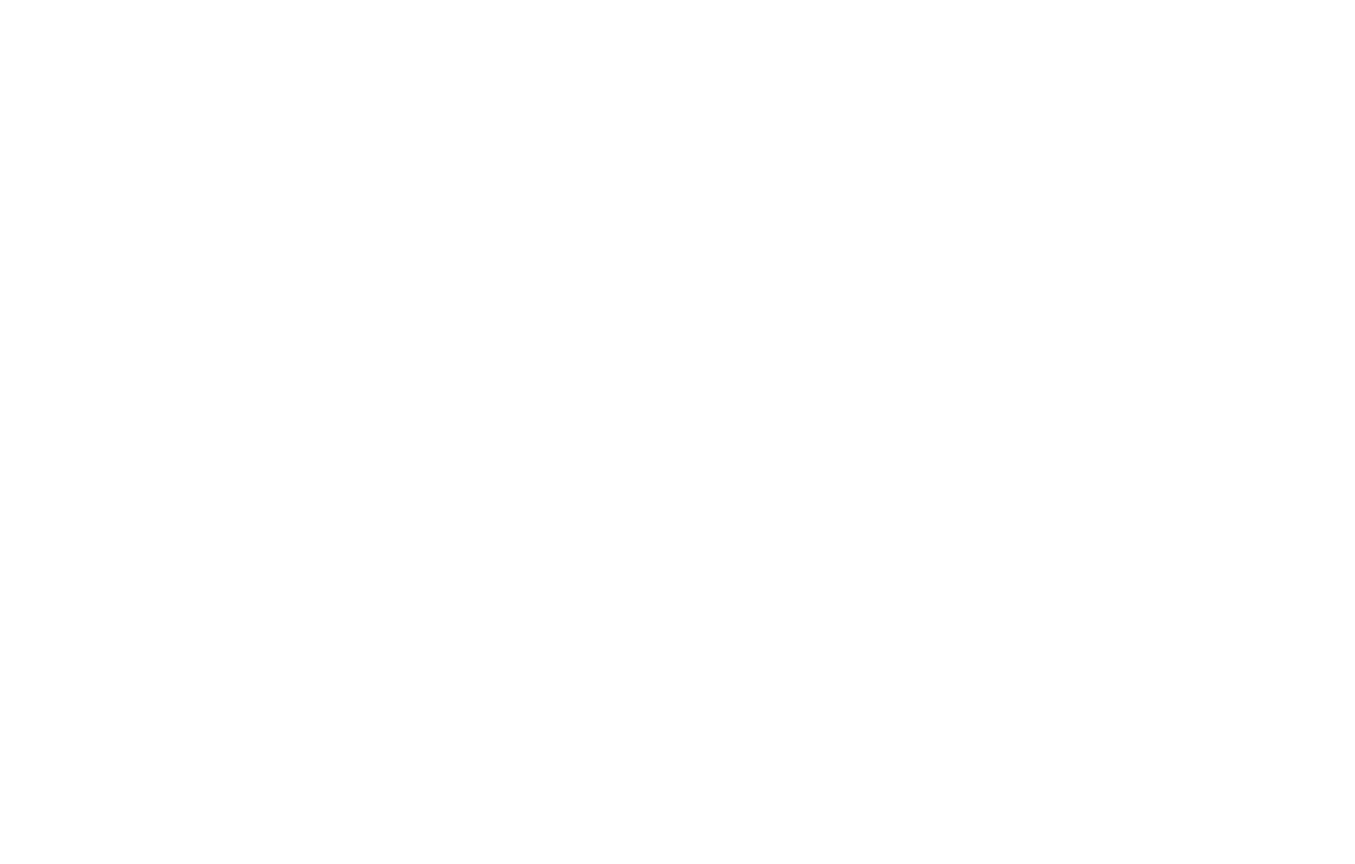
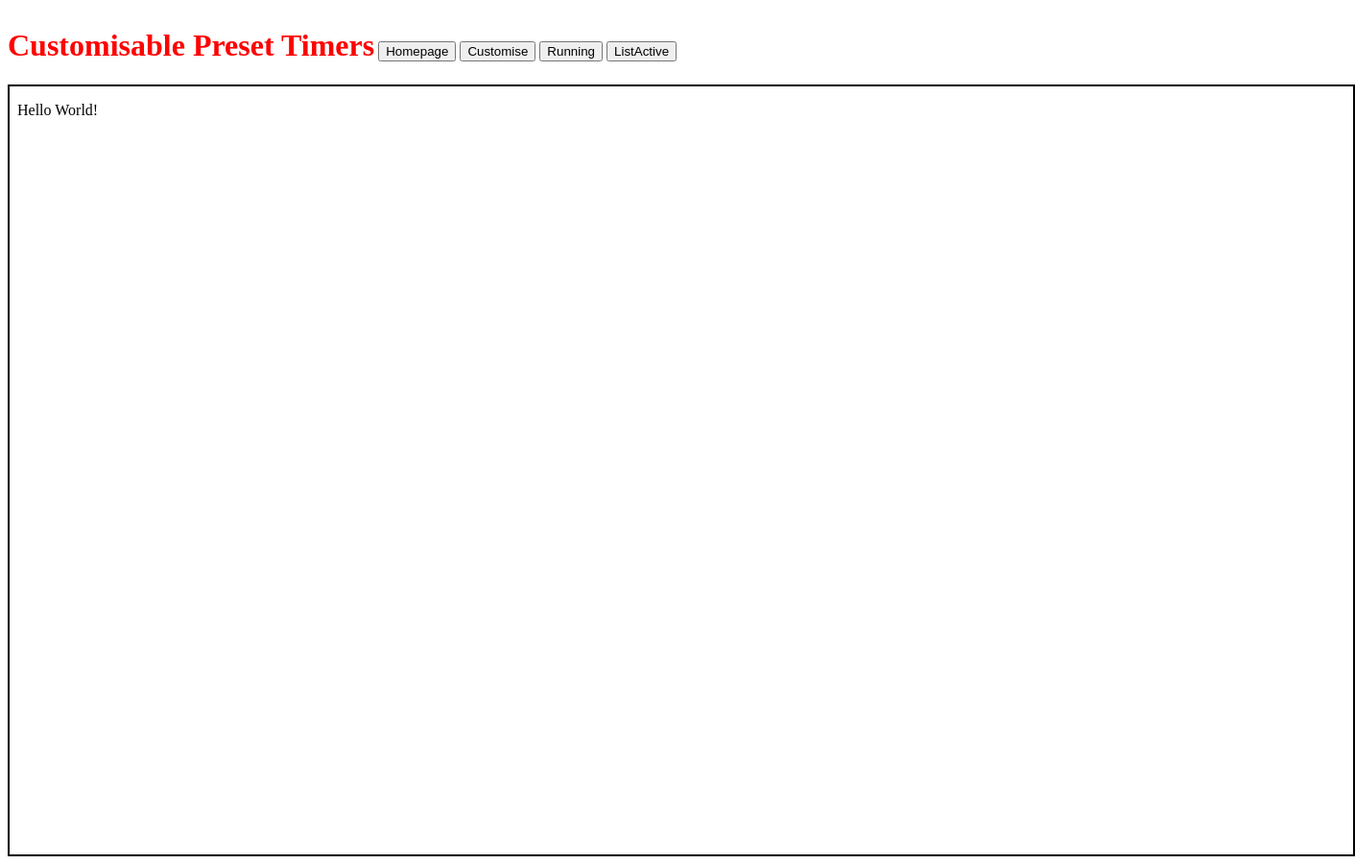
Before and after one commit to JTC878/Customisable-Preset-Timers, a plain HTML site: page base.html in a window 1280 px wide. Shown: the whole page at 96% size, 1412 px wide, since content can reach past the window. Before the commit the page ends 800 px from the top, so only its background shows below. Drawn offline with Linux system fonts and the light colour scheme.

Commit message:
added files

```diff
--- a/base.html
+++ b/base.html
@@ -1 +1,16 @@
 <!DOCTYPE html>
+<html lang="en">
+<head>
+    <title>Customisable Preset Timers</title>
+    <link rel="stylesheet" href="main.css" />
+</head>
+<body>
+    <h1 class="windowtitle">Customisable Preset Timers</h1>
+    <button>Homepage</button>
+    <button>Customise</button>
+    <button>Running</button>
+    <button>ListActive</button>
+    <iframe src="window.html"></iframe>
+</body>
+<!-- COMMENT -->
+</html>
--- /dev/null
+++ b/main.css
@@ -0,0 +1,18 @@
+iframe {
+    display: block;
+    border-style: solid;
+    margin: 0 auto;
+    width: 1400px;
+    height: 800px;
+}
+
+button {
+    display:inline-block;
+    place-items:right;
+}
+
+.windowtitle {
+    display:inline-block;
+    color: red;
+    right:500px;
+}
--- /dev/null
+++ b/window.html
@@ -0,0 +1,7 @@
+<!DOCTYPE HTML>
+<html>
+<head></head>
+<body>
+    <p>Hello World!</p>
+</body>
+</html>
```
Also changed, not shown: main.js (added).
